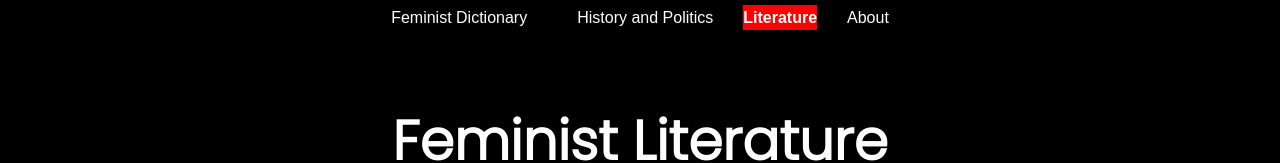
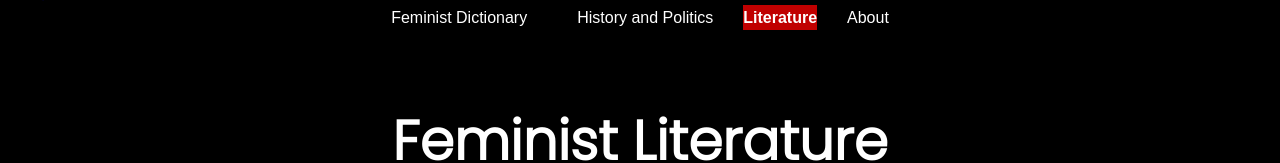
Before and after one commit to abhinavsharma997/womens_web_final, a plain HTML site: page literature.html in a window 1280 px wide. Shown: the top 163 px of the page. Drawn offline with nearby package versions, Linux system fonts and the light colour scheme.

Commit message:
Update style.css

```diff
--- a/css/style.css
+++ b/css/style.css
@@ -440,7 +440,7 @@ footer p{
     }
 
     .current2{
-        background-color: red;
+        background-color: rgb(192, 0, 0);
         display: inline-block;
         font-family: 'Poppins', sans-serif;
         padding: 0px;
@@ -637,7 +637,7 @@ footer p{
     }
 
     .current2{
-        background-color: red;
+        background-color: rgb(192, 0, 0);
         display: inline-block;
         font-family: 'Poppins', sans-serif;
         padding: 0px;
```
